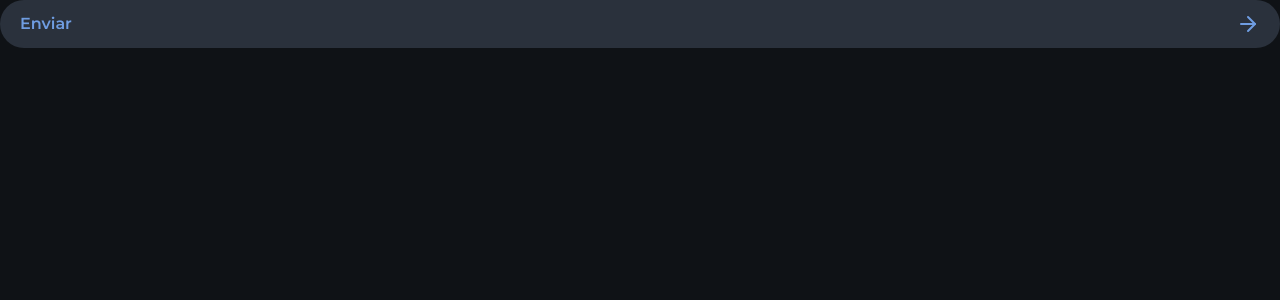
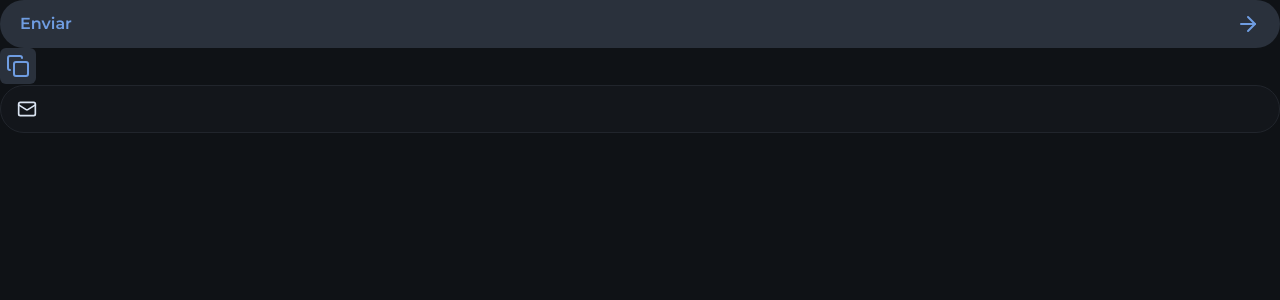
Before and after one commit to ryansldev/nlw-connect-react, a Next.js app: page / in a window 1280 px wide. Shown: the top 300 px of the page. Built offline with nearby package versions, Linux system fonts and the light colour scheme.

Commit message:
✨ created input component

```diff
--- a/src/app/page.tsx
+++ b/src/app/page.tsx
@@ -1,5 +1,7 @@
-import { ArrowRight } from "lucide-react"
+import { ArrowRight, Copy, Mail } from "lucide-react"
 import { Button } from "@/components/button";
+import { IconButton } from "@/components/icon-button";
+import { InputField, InputIcon, InputRoot } from "@/components/input";
 
 export default function Home() {
   return (
@@ -8,6 +10,20 @@
         Enviar
         <ArrowRight />
       </Button>
+
+      <IconButton>
+        <Copy />
+      </IconButton>
+
+      <div>
+       <InputRoot>
+        <InputIcon>
+          <Mail className="size-5" />
+        </InputIcon>
+
+        <InputField />
+       </InputRoot>
+      </div>
     </main>
   );
 }
--- a/src/components/button.tsx
+++ b/src/components/button.tsx
@@ -1,13 +1,12 @@
-import type { ReactNode } from "react";
+import type { ComponentProps } from "react";
 
-interface ButtonProps {
-  children: ReactNode;
-}
+interface ButtonProps extends ComponentProps<"button"> {}
 
-export function Button({ children }: ButtonProps) {
+export function Button(props: ButtonProps) {
   return (
-    <button className="flex justify-between items-center px-5 h-12 bg-gray-500 text-blue font-semibold rounded-xl w-full cursor-pointer transition-colors duration-300 hover:bg-blue hover:text-gray-900">
-      {children}
-    </button>
+    <button
+      className="flex justify-between items-center px-5 h-12 bg-gray-500 text-blue font-semibold rounded-xl w-full cursor-pointer transition-colors duration-300 hover:bg-blue hover:text-gray-900"
+      {...props}
+    />
   )
 }
--- /dev/null
+++ b/src/components/icon-button.tsx
@@ -0,0 +1,12 @@
+import type { ComponentProps } from "react";
+
+interface IconButtonProps extends ComponentProps<"button"> {}
+
+export function IconButton(props: IconButtonProps) {
+  return (
+    <button
+      className="p-1.5 bg-gray-500 text-blue rounded-md cursor-pointer transition-colors duration-300 hover:bg-blue hover:text-gray-900"
+      {...props}
+    />
+  )
+}
--- /dev/null
+++ b/src/components/input.tsx
@@ -0,0 +1,42 @@
+import { Mail } from "lucide-react";
+import type { ComponentProps } from "react";
+
+interface InputProps extends ComponentProps<"input"> {
+  error?: boolean;
+}
+
+interface InputRootProps extends ComponentProps<"input"> {
+  error?: boolean
+}
+
+export function InputRoot({ error, ...props }: InputRootProps) {
+  return (
+    <div
+      data-error={error}
+      className="group bg-gray-800 h-12 border border-gray-600 rounded-xl px-4 flex items-center gap-2 focus-within:border-gray-100 data-[error=true]:border-danger"
+      {...props}
+    />
+  )
+}
+
+interface InputIconProps extends ComponentProps<"span"> {}
+
+export function InputIcon(props: InputIconProps) {
+  return (
+    <span
+      className="text-gray-400 group-focus-within:text-gray-100 group-[&:not(:has(input:placeholder-shown))]:text-gray-100 group-data-[error=true]:text-danger"
+      {...props}
+    />
+  )
+}
+
+interface InputFieldProps extends ComponentProps<"input"> {}
+
+export function InputField(props: InputFieldProps) {
+  return (
+    <input
+      className="flex-1 outline-0 placeholder-gray-400"
+      {...props}
+    />
+  )
+}
```
Also changed, not shown: 1 other file (tests, documents, lock files or other folders).
